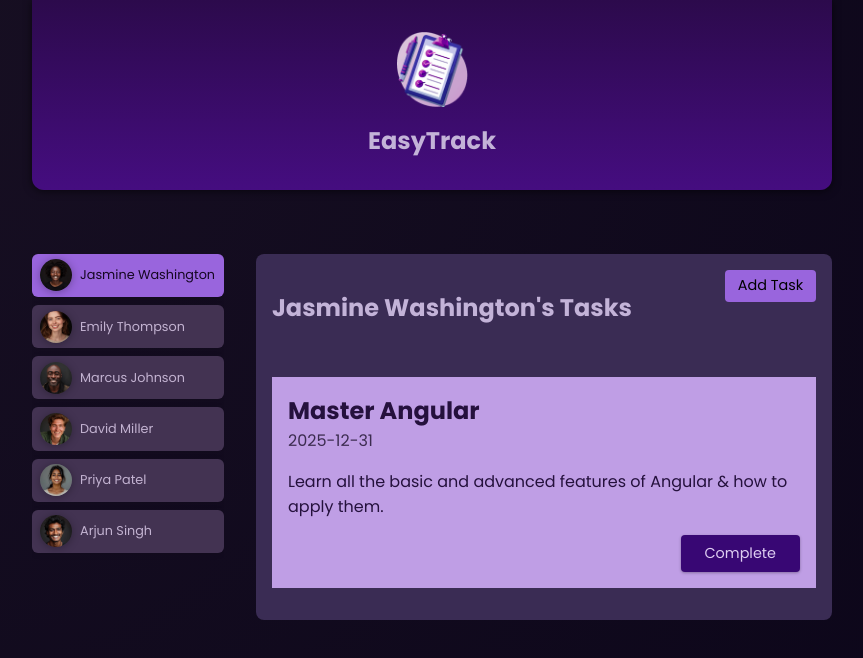
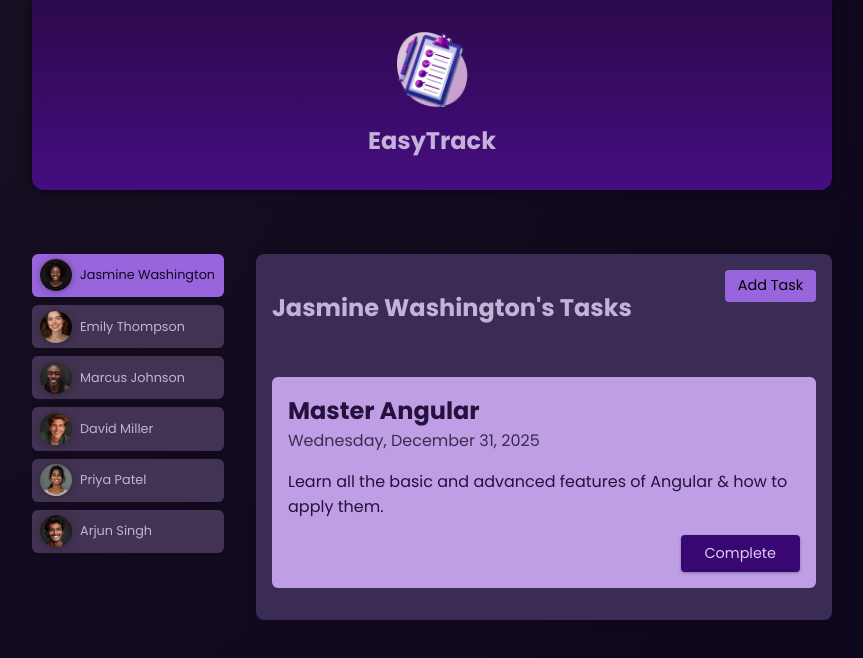
Before and after one commit to AymanAtSOL/LearnAngular, an Angular app: page / in a window 1280 px wide. Both pictures are taken after a click on the button "Jasmine Washington". Shown: the top 658 px of the page, without its empty margins (208-1071 px from the left). Built offline with nearby package versions, Linux system fonts and the light colour scheme.

Commit message:
content projection or wrapper around our content using a shared ui element

```diff
--- /dev/null
+++ b/src/app/shared/card/card.component.css
@@ -0,0 +1,5 @@
+div {
+  border-radius: 6px;
+  box-shadow: 0 1px 6px rgba(0, 0, 0, 0.1);
+  overflow: hidden;
+}
--- /dev/null
+++ b/src/app/shared/card/card.component.html
@@ -0,0 +1,3 @@
+<div>
+  <ng-content></ng-content>
+</div>
--- a/src/app/tasks/task/task.component.html
+++ b/src/app/tasks/task/task.component.html
@@ -1,8 +1,10 @@
+<app-card>
   <article>
     <h2>{{task.title}}  </h2>
-  <time datetime="">{{task.dueDate}}</time>
+    <time datetime="">{{task.dueDate | date: 'fullDate'}}</time>
     <p>{{task.summary}}</p>
     <p class="actions">
       <button (click)="onCompleteTask()">Complete</button>
     </p>
   </article>
+</app-card>
--- a/src/app/tasks/tasks.component.html
+++ b/src/app/tasks/tasks.component.html
@@ -1,6 +1,7 @@
 @if(isAddingTask){
   <app-new-task (cancel)="onCancelAddTask()" (add)="onAddTaskData($event)"/>
 }
+<app-card>
   <section id="tasks">
     <header>
       <h1>{{name}}'s Tasks</h1>
@@ -18,3 +19,4 @@
       }
     </ul>
   </section>
+</app-card>
--- a/src/app/tasks/tasks.component.ts
+++ b/src/app/tasks/tasks.component.ts
@@ -3,13 +3,14 @@
 import {dummyTasks} from "./dummy-tasks";
 import { NewTaskComponent } from "./new-task/new-task.component";
 import {type Task, type NewTask} from './task/task.model'
+import { CardComponent } from "../shared/card/card.component";
 
 @Component({
     selector: 'app-tasks',
     standalone: true,
     templateUrl: './tasks.component.html',
     styleUrl: './tasks.component.css',
-    imports: [TaskComponent, NewTaskComponent]
+    imports: [TaskComponent, NewTaskComponent, CardComponent]
 })
 export class TasksComponent {
   @Input() name!: string;
```
Also changed, not shown: src/app/shared/card/card.component.ts (added, +12 -0 lines), src/app/tasks/task/task.component.ts (+7 -6 lines). Lines whose indentation alone changed are shown as unchanged.
